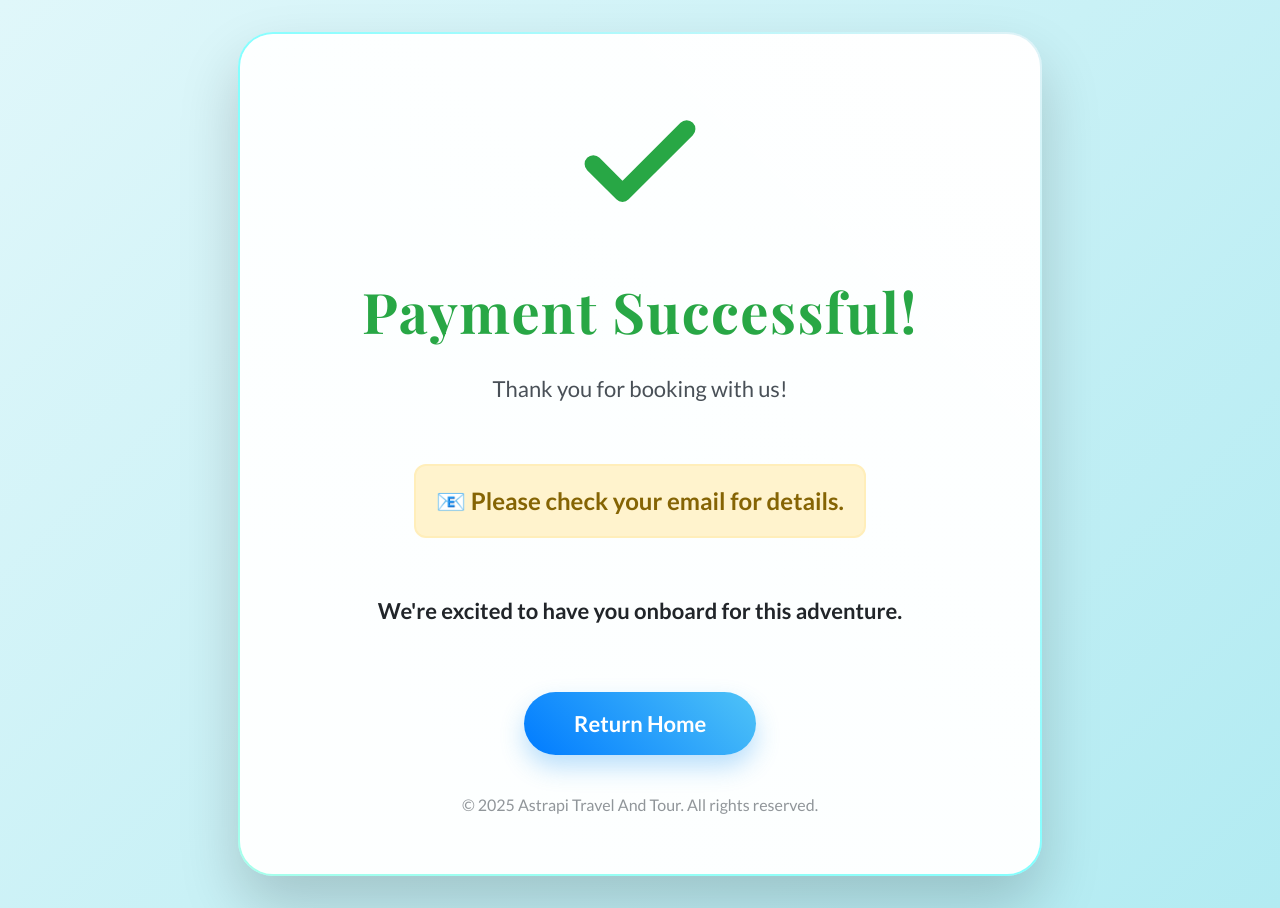
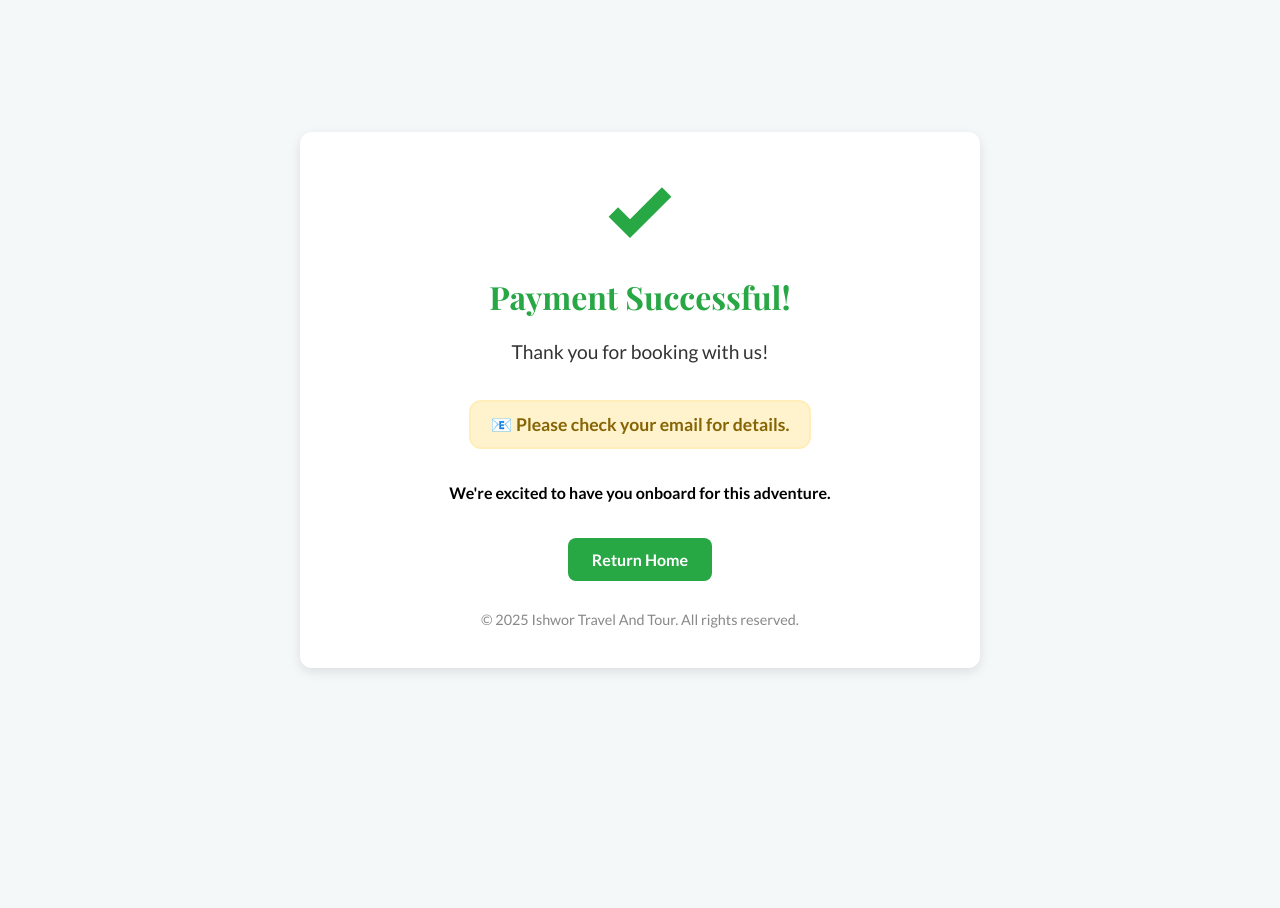
Before and after one commit to Ishwor-stha/modified-travel-and-tour, a website: page public/sucess.html in a window 1280 px wide. After the commit the page ends 800 px from the top, so only its background shows below. Drawn offline with nearby package versions, Linux system fonts and the light colour scheme.

Commit message:
modified sucess message

```diff
--- a/public/sucess.html
+++ b/public/sucess.html
@@ -5,33 +5,129 @@
   <meta charset="UTF-8" />
   <meta name="viewport" content="width=device-width, initial-scale=1.0" />
   <title>Your Journey Has Begun!</title>
-  <link rel="stylesheet" href="css/style.css">
   <link href="https://fonts.googleapis.com/css2?family=Playfair+Display:wght@700&family=Lato:wght@300;400;700&display=swap" rel="stylesheet">
+
+  <style>
+    body {
+      font-family: 'Lato', sans-serif;
+      background-color: #f4f8f9;
+      margin: 0;
+      padding: 0;
+      display: flex;
+      justify-content: center;
+      align-items: center;
+      min-height: 100vh;
+    }
+
+    .success-container {
+      text-align: center;
+      background-color: white;
+      padding: 40px;
+      border-radius: 12px;
+      box-shadow: 0 4px 12px rgba(0, 0, 0, 0.1);
+      max-width: 600px;
+      width: 90%;
+    }
+
+    .success-animation svg {
+      width: 80px;
+      height: 80px;
+    }
+
+    .success-animation svg path {
+      stroke: #28a745;
+      stroke-width: 4;
+      fill: none;
+      stroke-dasharray: 100;
+      stroke-dashoffset: 100;
+      animation: drawCheck 0.8s ease-out forwards;
+    }
+
+    @keyframes drawCheck {
+      to {
+        stroke-dashoffset: 0;
+      }
+    }
+
+    .success-title {
+      font-size: 2em;
+      color: #28a745;
+      margin-top: 20px;
+      font-family: 'Playfair Display', serif;
+    }
+
+    .success-message {
+      font-size: 1.2em;
+      margin: 10px 0 20px;
+      color: #333;
+    }
+
+    .notice {
+      font-size: 1.1em;
+      font-weight: bold;
+      background-color: #fff3cd;
+      color: #856404;
+      padding: 12px 20px;
+      border-radius: 12px;
+      border: 2px solid #ffeeba;
+      display: inline-block;
+      animation: fadeIn 0.6s ease-out forwards 0.5s;
+    }
+
+    @keyframes fadeIn {
+      from {
+        opacity: 0;
+        transform: translateY(5px);
+      }
+      to {
+        opacity: 1;
+        transform: translateY(0);
+      }
+    }
+
+    .success-btn {
+      display: inline-block;
+      background-color: #28a745;
+      color: white;
+      padding: 12px 24px;
+      border-radius: 8px;
+      text-decoration: none;
+      font-weight: bold;
+      margin-top: 20px;
+      transition: background-color 0.3s ease;
+    }
+
+    .success-btn:hover {
+      background-color: #218838;
+    }
+
+    .footer {
+      margin-top: 30px;
+      font-size: 0.9em;
+      color: #888;
+    }
+  </style>
 </head>
 
-<body class="success-page">
-  <div class="container success-container">
-    <div class="icon-wrapper">
-      <div class="success-animation">
-        <svg viewBox="0 0 24 24">
-          <path d="M20 6L9 17L4 12"></path>
-        </svg>
-      </div>
+<body>
+  <div class="success-container">
+    <div class="success-animation">
+      <svg viewBox="0 0 24 24" aria-label="Success Checkmark">
+        <path d="M20 6L9 17L4 12"></path>
+      </svg>
     </div>
+
     <h1 class="success-title">Payment Successful!</h1>
     <p class="success-message">Thank you for booking with us!</p>
 
-
-    <p
-      style="font-size: 24px; font-weight: 800; background: #fff3cd; color: #856404; padding: 12px 20px; border-radius: 12px; border: 2px solid #ffeeba; display: inline-block; animation: textReveal 0.6s ease-out forwards 0.7s;">
-      📧 Please check your email for details.
-    </p>
+    <p class="notice">📧 Please check your email for details.</p>
 
     <p><strong>We're excited to have you onboard for this adventure.</strong></p>
 
-    <a href="http://localhost:3000" class="btn-home success-btn">Return Home</a>
+    <a href="/" class="success-btn">Return Home</a>
+
     <div class="footer">
-      © <span id="current-year"></span> Astrapi Travel And Tour. All rights reserved.
+      © <span id="current-year"></span> Ishwor Travel And Tour. All rights reserved.
     </div>
   </div>
 
```
